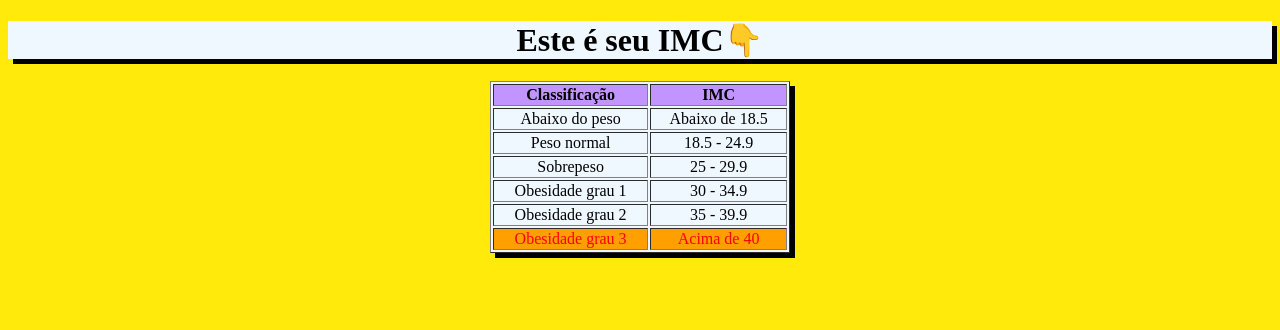
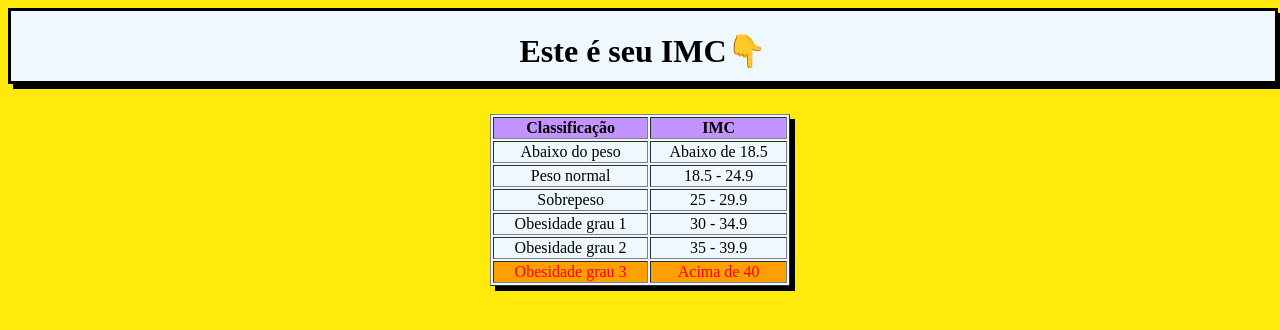
Before and after one commit to Victortanuki/Calculadora-IMC-Tanuki, a plain HTML site: page finish.html in a window 1280 px wide. Drawn offline with Linux system fonts and the light colour scheme.

Commit message:
Update finish.css

```diff
--- a/finish.css
+++ b/finish.css
@@ -1,10 +1,12 @@
 body{
     background-color: #FFEA0C;
+
 }
 .table{
     box-shadow: 5px 5px 0px rgba(0, 0, 0, 1);
     background-color: aliceblue;
     width: 300px;
+
 
 }
 .celulaimc{
@@ -24,4 +26,20 @@ body{
 .title{
    background-color: aliceblue;
    box-shadow: 5px 5px 0px rgb(0, 0, 0);
+   margin-bottom: 30px;
+   width: 300px;
+   height: 70px;
+   text-align: center;
+   border-style: solid;
+   border-color: black;
+
 }
+
+.divtable{
+    width: 100%;
+    height: 100%;
+    display: flex;
+    flex-direction: column;
+    align-items: center;
+    padding: 5;
+}
```
